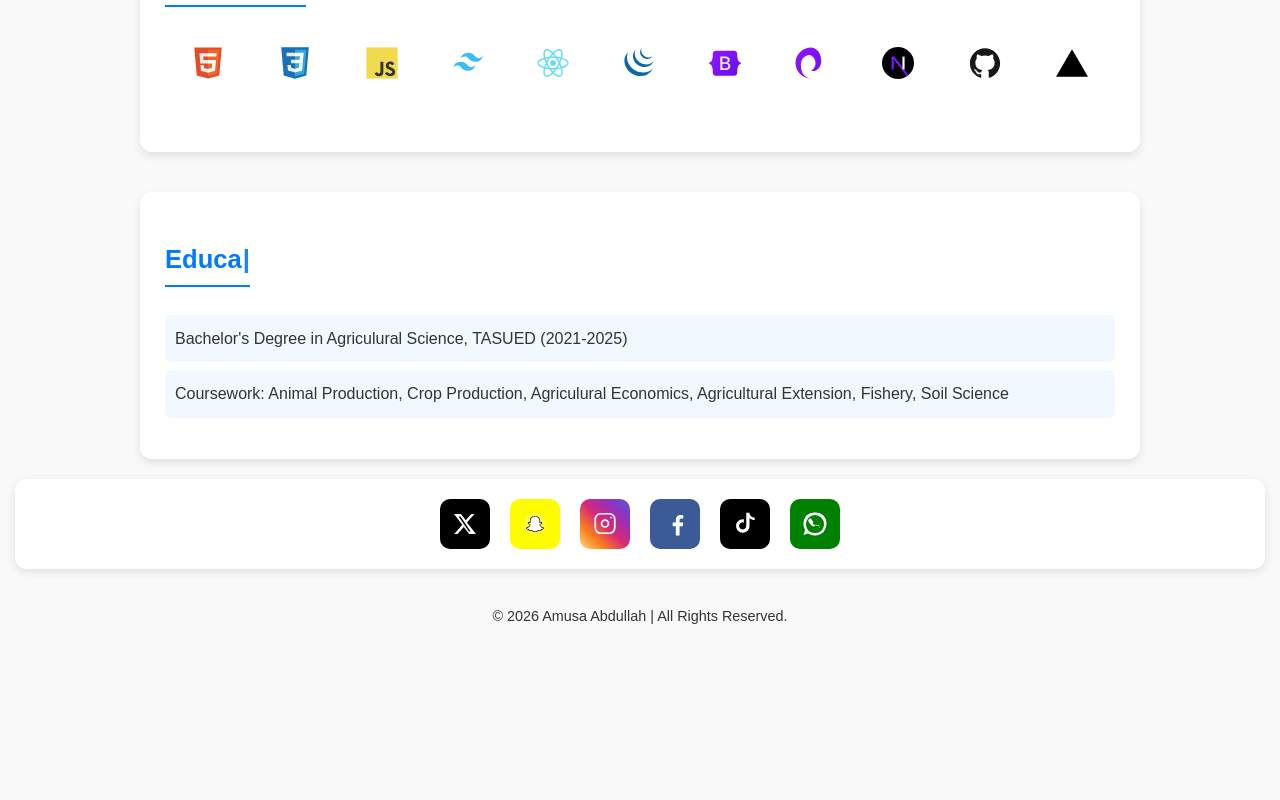
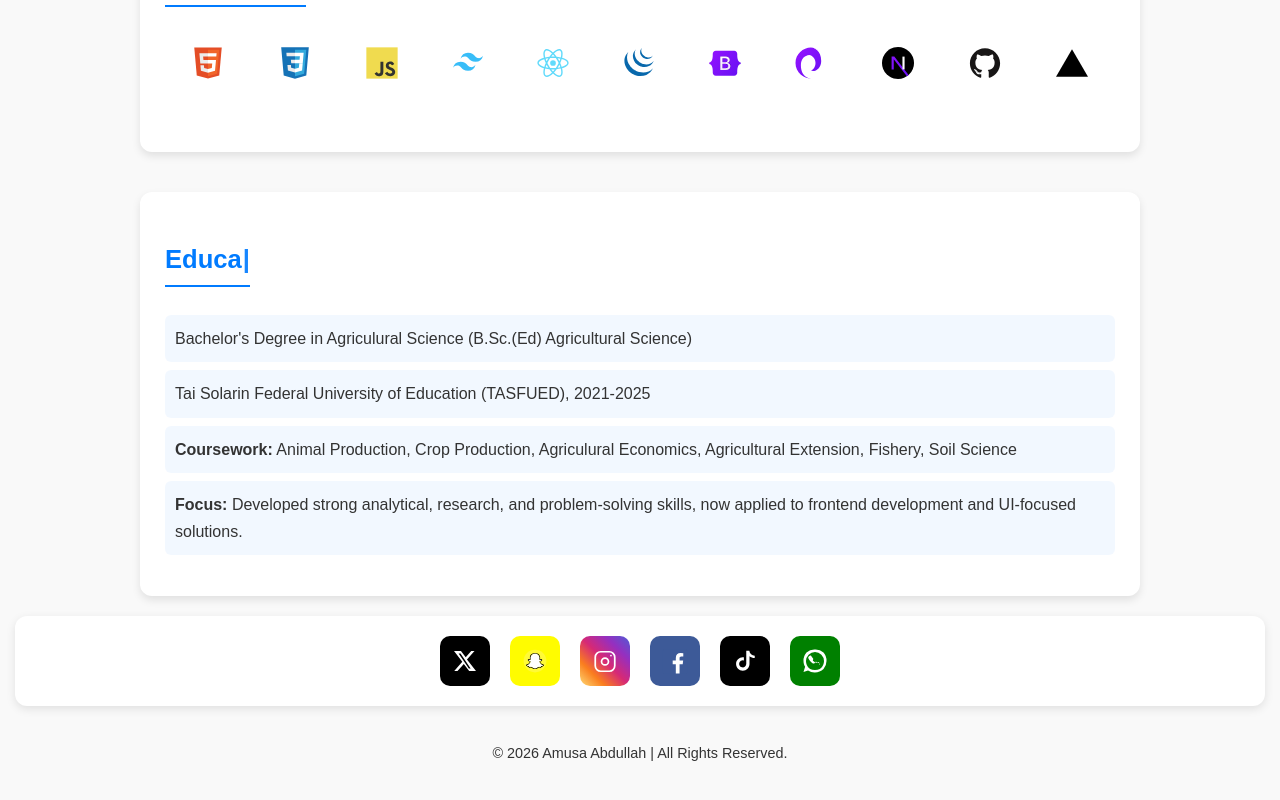
Before and after one commit to AmusaAbdul/portfolio, a React (Vite) app: page /education in a window 1280 px wide. Shown: the part 3215-4015 px from the top of the page. Before the commit the page ends 3878 px from the top, so only its background shows below. Built offline with nearby package versions, Linux system fonts and the light colour scheme.

Commit message:
Changes made

```diff
--- a/src/components/Content.jsx
+++ b/src/components/Content.jsx
@@ -32,7 +32,9 @@ function Content() {
                         key={educate.id}
                         title={educate.title}
                         degree={educate.degree}
+                        school={educate.school}
                         courseWork={educate.courseWork}
+                        focus={educate.focus}
                     />
                 ))}
             </div>
--- a/src/components/Pages/Education.jsx
+++ b/src/components/Pages/Education.jsx
@@ -20,9 +20,11 @@ function Education(props) {
             </h2>
             <ul>
                 <li>{props.degree}</li>
+                <li>{props.school}</li>
                 <ul>
-                    <li>{props.courseWork}</li>
+                    <li> <strong>Coursework:</strong> {props.courseWork}</li>
                 </ul>
+                    <li> <strong>Focus:</strong> {props.focus}</li>
             </ul>
         </section>
         </main>
--- a/src/data.jsx
+++ b/src/data.jsx
@@ -2,7 +2,7 @@ const about =  [
     {
         id: 1,
         header: "About Me",
-        paragraph: "Hi, I’m Amusa Abdullah, a passionate and detail-oriented frontend developer who enjoys building modern, responsive, and user-friendly web experiences. I focus on writing clean, scalable code and turning ideas into intuitive interfaces that solve real problems. I’m driven by continuous learning and enjoy exploring new technologies while improving my problem- solving skills.I’m particularly interested in UI / UX design, performance, and building products that deliver real value. Outside of work, I build personal projects, contribute to open - source when possible, and stay connected with the tech community through meetups and online learning."
+        paragraph: "Hi, I’m Amusa Abdullah, a passionate and detail-oriented frontend developer who enjoys building modern, responsive, and user-friendly web experiences. I focus on writing clean, scalable code and turning ideas into intuitive interfaces that solve real problems. I’m driven by continuous learning and enjoy exploring new technologies while improving my problem solving skills.I’m particularly interested in UI / UX design, performance, and building products that deliver real value. Outside of work, I build personal projects, contribute to open - source when possible, and stay connected with the tech community through meetups and online learning."
     }
 ]
 
@@ -10,8 +10,10 @@ const education = [
     {
         id: 1,
         title: "Education",
-        degree: "Bachelor's Degree in Agriculural Science, TASUED (2021-2025)",
-        courseWork: "Coursework: Animal Production, Crop Production, Agriculural Economics, Agricultural Extension, Fishery, Soil Science"
+        degree: "Bachelor's Degree in Agriculural Science (B.Sc.(Ed) Agricultural Science)",
+        school: "Tai Solarin Federal University of Education (TASFUED), 2021-2025",
+        courseWork: "Animal Production, Crop Production, Agriculural Economics, Agricultural Extension, Fishery, Soil Science",
+        focus: "Developed strong analytical, research, and problem-solving skills, now applied to frontend development and UI-focused solutions."
     }
 ]
 
```
Lines whose indentation alone changed are shown as unchanged.
